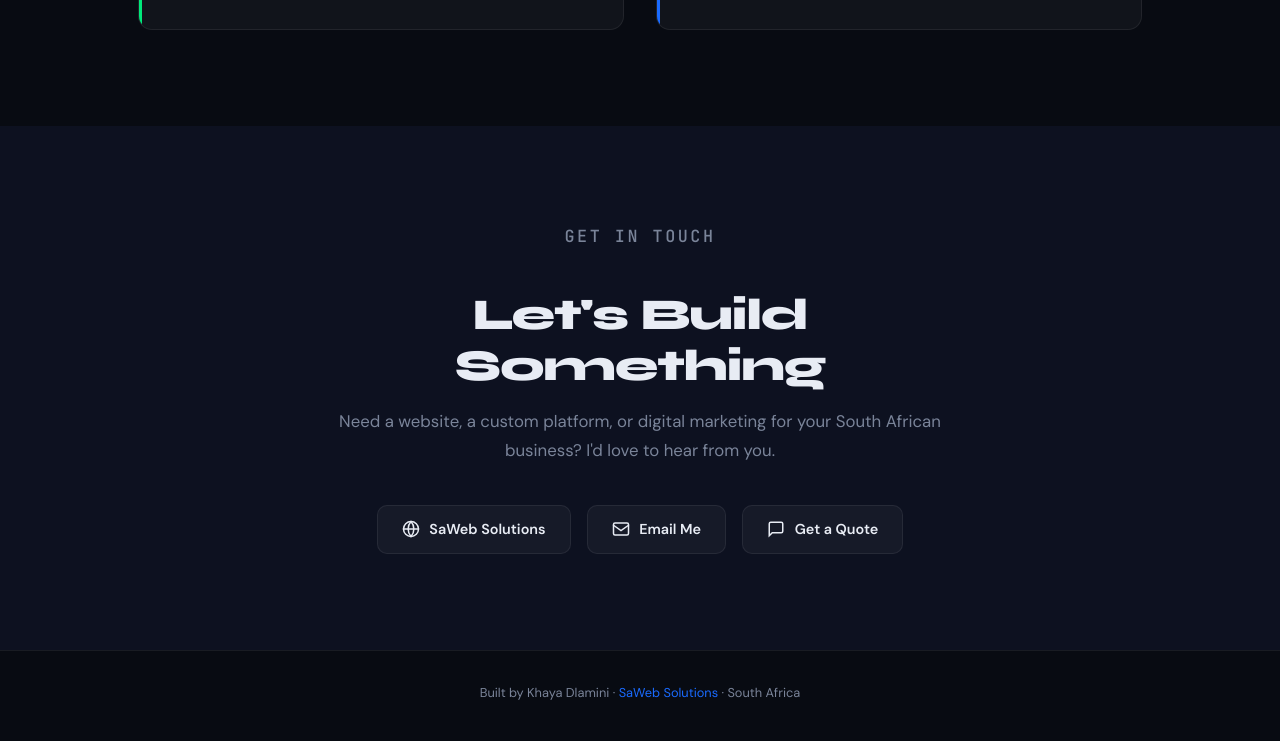
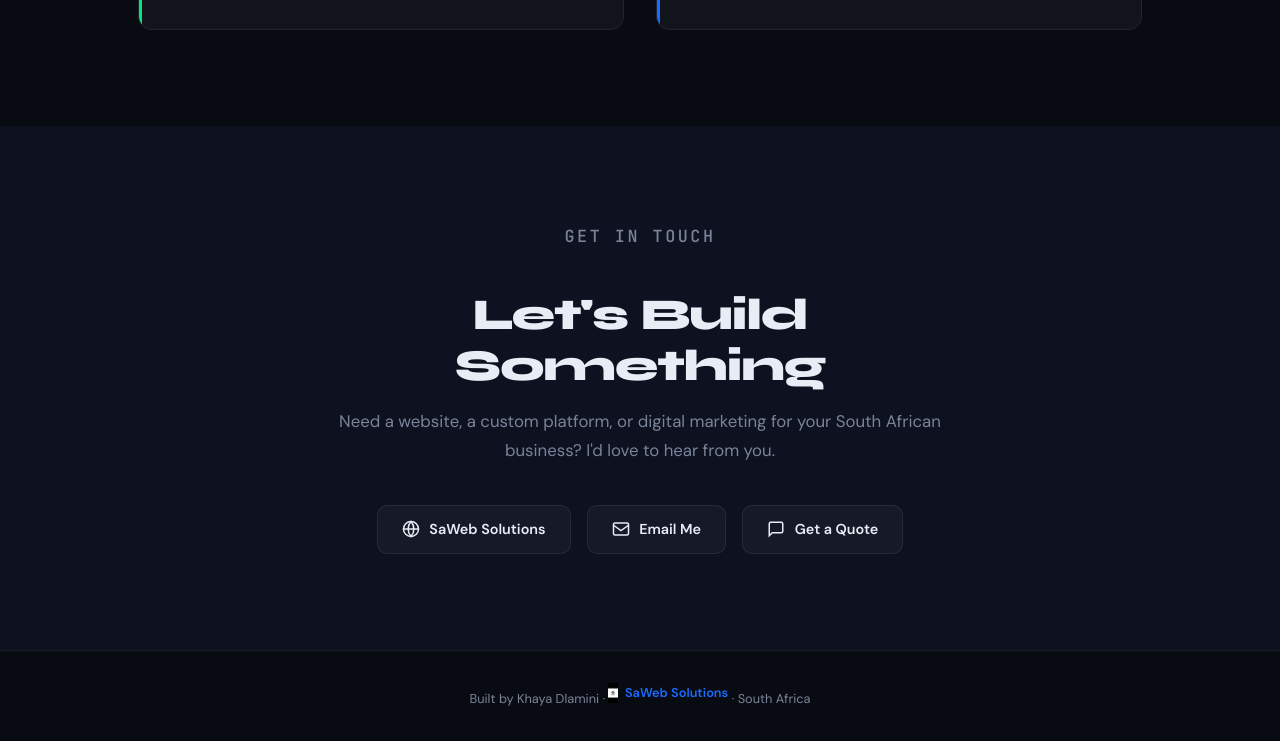
Before and after one commit to khayadlamini100-cyber/saweb-solutions, a plain HTML site: page khaya-portfolio.html in a window 1280 px wide. Shown: the part 4206-4947 px from the top of the page. Drawn offline with Linux system fonts and the light colour scheme.

Commit message:
Add SaWeb logo and link to portfolio footer

```diff
--- a/khaya-portfolio.html
+++ b/khaya-portfolio.html
@@ -644,6 +644,21 @@
       border-top: 1px solid var(--border);
     }
     footer a { color: var(--blue); text-decoration: none; }
+    .footer-brand {
+      display: inline-flex;
+      align-items: center;
+      gap: 0.45rem;
+      color: var(--blue);
+      text-decoration: none;
+      font-weight: 600;
+      transition: opacity 0.2s;
+    }
+    .footer-brand:hover { opacity: 0.8; }
+    .footer-brand img {
+      height: 20px;
+      width: auto;
+      display: block;
+    }
 
     /* ─── Fade-in animations ─── */
     .fade-up {
@@ -1029,7 +1044,12 @@
   <!-- FOOTER -->
   <footer>
     <div class="container">
-      Built by Khaya Dlamini · <a href="https://sawebsolutions.org.za" target="_blank">SaWeb Solutions</a> · South Africa
+      Built by Khaya Dlamini ·
+      <a href="https://sawebsolutions.org.za" target="_blank" class="footer-brand">
+        <img src="SaWebLogo.png" alt="SaWeb Solutions" />
+        SaWeb Solutions
+      </a>
+      · South Africa
     </div>
   </footer>
 
```
